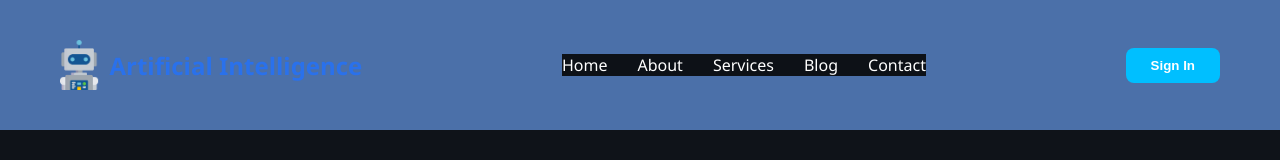
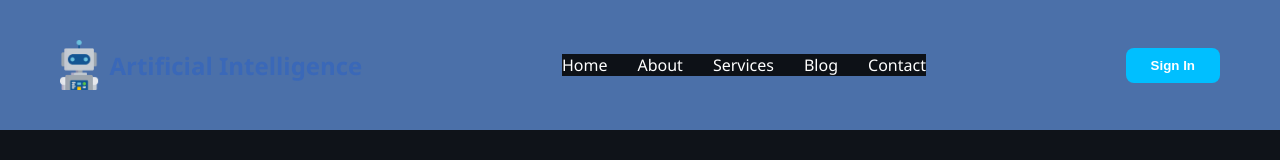
Before and after one commit to jomiy191-arch/react1, a React (Vite) app: page / in a window 1280 px wide. Shown: the top 160 px of the page. Built offline with nearby package versions, Linux system fonts and the light colour scheme.

Commit message:
Some chans

```diff
--- a/src/components/Header/Header.css
+++ b/src/components/Header/Header.css
@@ -18,7 +18,7 @@
 .logo {
     display: flex;
     align-items: center;
-    color: #2a71eb;
+    color: #3A68B8;
     font-size: 1.5rem;
     font-weight: 700;
     text-decoration: none;
```
